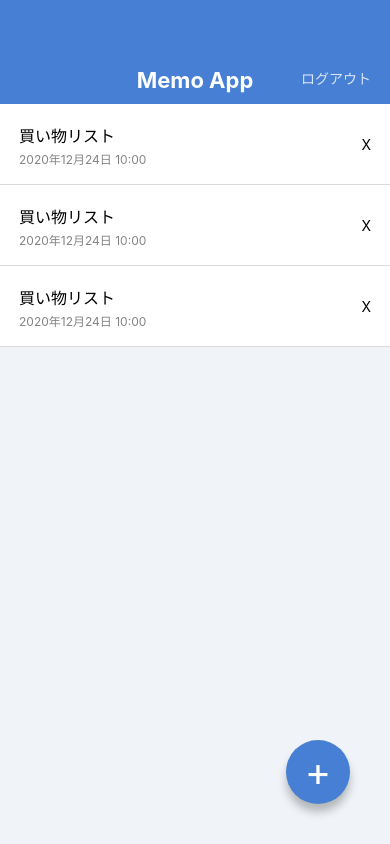
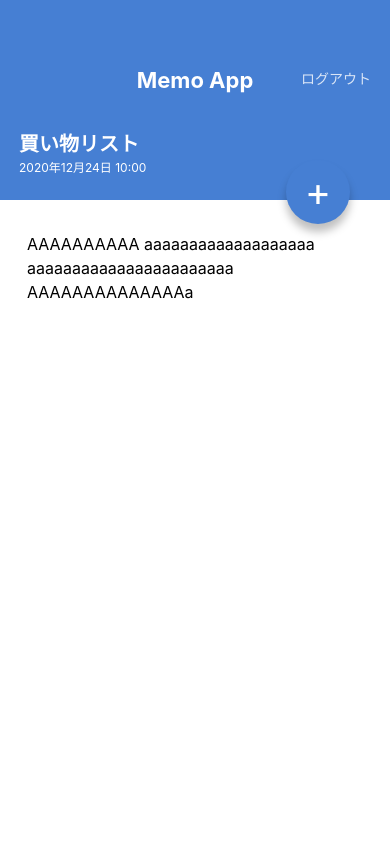
Before and after one commit to gurumada/MemoApp2, a React Native app: screen / in a window 390 px wide. Built offline with nearby package versions, Linux system fonts and the light colour scheme.

Commit message:
Create MemoDetailScreen

```diff
--- a/App.jsx
+++ b/App.jsx
@@ -1,22 +1,9 @@
 import React from "react";
-import { StyleSheet, View } from "react-native";
-import AppBar from "./src/components/AppBar";
-import MemoList from "./src/components/MemoList";
-import CircleButton from "./src/components/CircleButton";
+import MemolistScreen from "./src/screens/MemoListScreen";
+import MemoDetailScreen from "./src/screens/MemoDetailScreen";
 
 export default function App() {
   return (
-    <View style={styles.container}>
-      <AppBar />
-      <MemoList />
-      <CircleButton>+</CircleButton>
-    </View>
+    <MemoDetailScreen />
   );
 }
-
-const styles = StyleSheet.create({
-  container: {
-    flex: 1,
-    backgroundColor: "#F0F4F8",
-  },
-});
--- a/src/components/CircleButton.jsx
+++ b/src/components/CircleButton.jsx
@@ -1,18 +1,22 @@
 import React from "react";
 import { View, Text, StyleSheet } from "react-native";
-import { string } from "prop-types";
+import { string, shape } from "prop-types";
 
 export default function CircleButton(props) {
-    const { children } = props;
+    const { children, style } = props;
     return (
-      <View style={styles.circleButton}>
+      <View style={[styles.circleButton, style]}>
         <Text style={styles.circleButtonLabel}>{children}</Text>
       </View>
     );
 }
 
-CircleButton.prototype = {
+CircleButton.propTypes = {
     children: string.isRequired,
+    style: shape(),
+};
+CircleButton.defaultProps = {
+    style: null,
 };
 
 const styles = StyleSheet.create({
--- /dev/null
+++ b/src/screens/MemoDetailScreen.jsx
@@ -0,0 +1,62 @@
+import React from "react";
+import { View, Text, StyleSheet, ScrollView } from "react-native";
+
+import AppBar from "../components/AppBar";
+import CircleButton from "../components/CircleButton";
+
+
+export default function MemoDetailScreen(){
+    return (
+        <View style={styles.container}>
+            <AppBar />
+            <View style={styles.memoHeader}>
+                <Text style={styles.memoTitle}>買い物リスト</Text>
+                <Text style={styles.memoDate}>2020年12月24日 10:00</Text>
+            </View>
+            <ScrollView style={styles.memoBody}>
+                <Text style={styles.memoText}>
+                    AAAAAAAAAA
+                    aaaaaaaaaaaaaaaaaaa
+                    aaaaaaaaaaaaaaaaaaaaaaa
+                    AAAAAAAAAAAAAAa
+                </Text>
+            </ScrollView>
+            <CircleButton style={{ top: 160, buttom: "auto" }}>+</CircleButton>
+        </View>
+
+    );
+}
+
+const styles = StyleSheet.create({
+    container: {
+        flex: 1,
+        backgroundColor: "#ffffff",
+
+    },
+    memoHeader: {
+        backgroundColor: "#467FD3",
+        height: 96,
+        justifyContent: "center",
+        paddingVertical: 24,
+        paddingHorizontal: 19,
+    },
+    memoTitle: {
+        color: "#ffffff",
+        fontSize: 20,
+        lineHeight: 32,
+        fontWeight: "bold",
+    },
+    memoDate: {
+        color: "#ffffff",
+        fontSize: 12,
+        lineHeight: 16,
+    },
+    memoBody: {
+        paddingVertical: 32,
+        paddingHorizontal: 27,
+    },
+    memoText: {
+        fontSize: 16,
+        lineHeight: 24,
+    }
+});
--- /dev/null
+++ b/src/screens/MemoListScreen.jsx
@@ -0,0 +1,22 @@
+import React from "react";
+import { View, StyleSheet } from "react-native";
+import AppBar from "../components/AppBar";
+import MemoList from "../components/MemoList";
+import CircleButton from "../components/CircleButton";
+
+export default function MemoListScreen() {
+    return (
+      <View style={styles.container}>
+        <AppBar />
+        <MemoList />
+        <CircleButton>+</CircleButton>
+      </View>
+    );
+}
+
+const styles = StyleSheet.create({
+    container: {
+        flex: 1,
+        backgroundColor: "#F0F4F8",
+    },
+})
```
